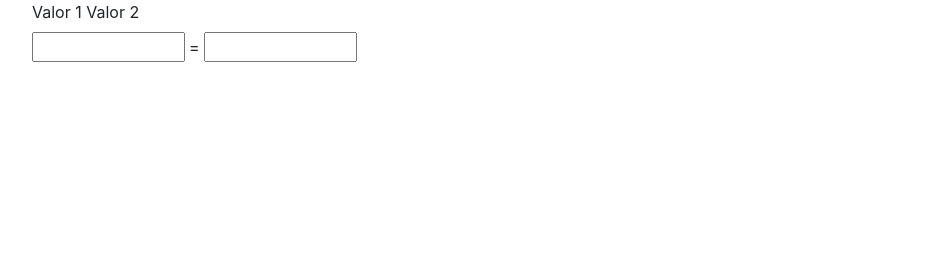
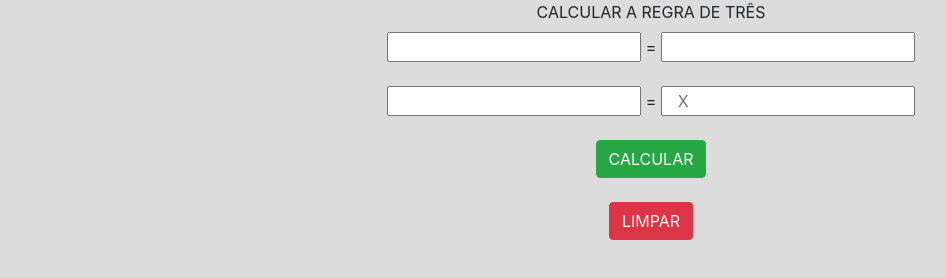
Before and after one commit to Fernanch-03/App-RegraDeTres, a website: page www/index.html in a window 1280 px wide. Shown: the whole page, without its empty margins (53-999 px from the left). Drawn offline with Linux system fonts and the light colour scheme.

Commit message:
Terminei

```diff
--- a/www/components/contar.js
+++ b/www/components/contar.js
@@ -1 +1,18 @@
-// This is a JavaScript file
+$(document).on("click","#calcular",function(){
+var valor1 = $("#valor1").val();
+var valor2 = $("#valor2").val();
+var valor3 = $("#valor3").val();
+
+var result = (parseFloat(valor3)*parseFloat(valor2))/parseFloat(valor1);
+$("#valorx").val(result);
+
+});
+
+$(document).on("click","#limpar",function(){
+
+$("#valor1").val("");
+$("#valor2").val("");
+$("#valor3").val("");
+$("#valorx").val("X");
+
+});
--- a/www/css/style.css
+++ b/www/css/style.css
@@ -1,4 +1,10 @@
 #figo{
   position: absolute;
-  margin: center;
+  left:30%;
+  text-align: center;
 }
+
+body{
+  background-color: gainsboro;
+
+}
--- a/www/index.html
+++ b/www/index.html
@@ -17,16 +17,23 @@
 	<div class="container">
 		<div class="row">
 			<div class="col-6" id="figo">
-        <label>Valor 1</label>  <label">Valor 2</label><br>
-        <input type="number" class="col-3" id="valor1"> =
-
-        <input type="number" class="col-3" id="valor2">
-
-
-				</div>
+        <label> CALCULAR A REGRA DE TRÊS</label>
+        <div>
+        <input type="number" class="col-5" id="valor1"> =
+        <input type="number" class="col-5" id="valor2"> <br><br>
+		  </div>
+        <div>
+        <input type="number" class="col-5" id="valor3"> =
+        <input type="number" class="col-5" id="valorx" placeholder="X" readonly><br><br>
+        <div class="col-sm">
+		    	<button class="btn btn-success btn-bloock" id="calcular">CALCULAR</button><br><br>
+          <button class="btn btn-danger btn-bloock" id="limpar">LIMPAR</button>
+		    </div>
+        </div>
 			</div>
 		</div>
 	</div>
+</div>
 	<div class="row">
 
 		</div>
```
